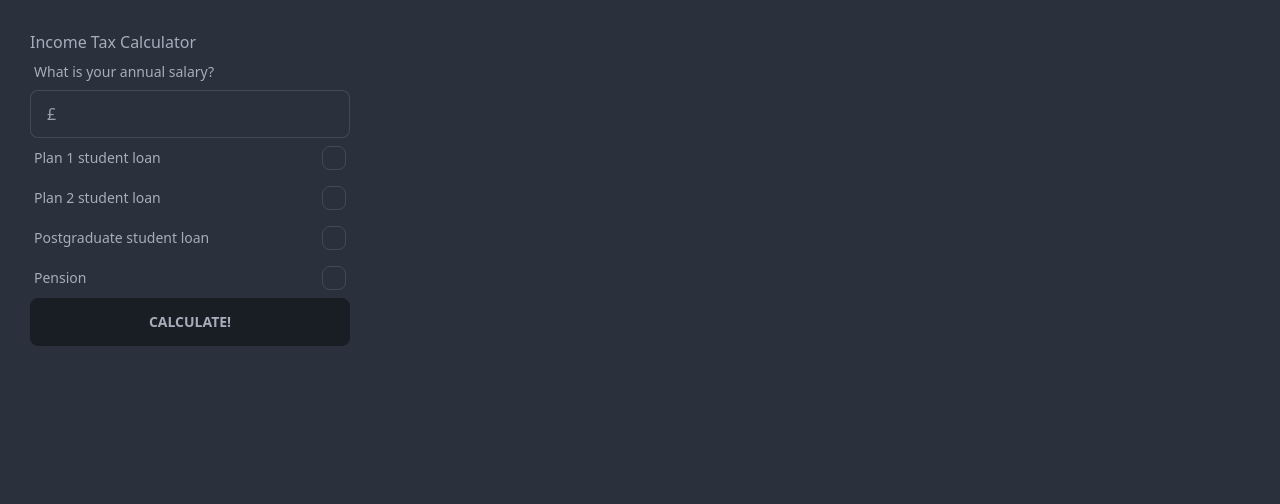
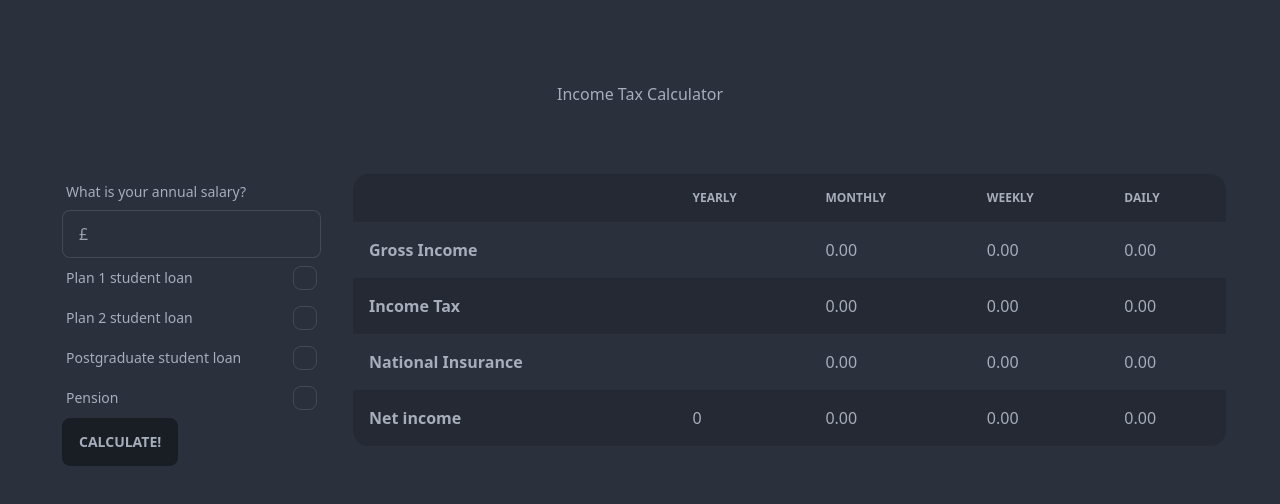
Before and after one commit to aamircodes/salary-calculator, a React (Create React App) app: page / in a window 1280 px wide. Shown: the top 504 px of the page. Built offline with nearby package versions, Linux system fonts and the light colour scheme.

Commit message:
Results table and main app layout WIP

```diff
--- a/src/App.js
+++ b/src/App.js
@@ -10,7 +10,7 @@ const App = () => {
     studentTaxOne: null,
     studentTaxTwo: null,
     pgLoan: null,
-    pension: null,
+    pension: '',
   });
 
   const [submittedCheckedLoans, setSubmittedCheckedLoans] = useState({
@@ -22,17 +22,39 @@ const App = () => {
 
   return (
     <div className='App'>
-      <div>
+      <header className='w-full my-4 px-4 md:pt-4'>
+        <div className='navbar justify-between bg-base-100 text-base-content rounded-box w-full max-w-xl mx-auto'>
+          <div className='flex-none'>
+            {/* <button
+              class='btn btn-square btn-ghost'
+              aria-label='Go to homepage'
+            >
+              <div class='relative w-full aspect-square m-1'>1</div>
+            </button> */}
+          </div>
+          <div className='flex-none'>
             <h1>Income Tax Calculator</h1>
+          </div>
+          <div className='flex-none'></div>
+        </div>
+      </header>
+      <div className='max-w-7xl mx-auto px-4 py-8'>
+        <div className='flex flex-wrap -mx-1'>
+          <div className='w-full md:w-1/4 px-2'>
             <Form
+              className='form-control w-full max-w-xs flex'
               setResults={setResults}
               setSubmittedCheckedLoans={setSubmittedCheckedLoans}
             />
+          </div>
+          <div className='w-full md:w-3/4 px-3'>
             <Results
               results={results}
               submittedCheckedLoans={submittedCheckedLoans}
             />
-      </div>{' '}
+          </div>
+        </div>
+      </div>
     </div>
   );
 };
--- a/src/components/Form.js
+++ b/src/components/Form.js
@@ -70,7 +70,7 @@ const Form = ({ setResults, setSubmittedCheckedLoans }) => {
 
     let tax = 0;
     if (income <= PERSONAL_ALLOWANCE) {
-      return 0;
+      return tax.toFixed(2);
     }
     if (income > HIGHER_RATE_THRESHOLD) {
       tax += (income - HIGHER_RATE_THRESHOLD) * INCOME_TAX_RATE_ADDITIONAL;
@@ -88,7 +88,7 @@ const Form = ({ setResults, setSubmittedCheckedLoans }) => {
       tax += (income - personalAllowance) * INCOME_TAX_RATE_HIGHER;
     }
 
-    return tax;
+    return tax.toFixed(2);
   }
 
   // Class 1A NI 23/24
@@ -106,7 +106,7 @@ const Form = ({ setResults, setSubmittedCheckedLoans }) => {
       ni += primaryNI * NI_RATE_SECONDARY;
     }
 
-    return ni;
+    return ni.toFixed(2);
   }
 
   function calculatePlanOneLoan(income, planTwoChecked) {
@@ -142,10 +142,10 @@ const Form = ({ setResults, setSubmittedCheckedLoans }) => {
   function calculatePension(income, percentage) {
     console.log(income, percentage);
     let pension = income * (percentage / 100);
-    return pension;
+    return pension.toFixed(2);
   }
   return (
-    <form onSubmit={handleSubmit} className='form-control w-full max-w-xs'>
+    <form onSubmit={handleSubmit} className='px-3'>
       <label className='label'>
         <span className='label-text'>What is your annual salary?</span>
       </label>
--- a/src/components/Results.js
+++ b/src/components/Results.js
@@ -1,38 +1,148 @@
 import React from 'react';
 
 const Results = ({ results, submittedCheckedLoans }) => {
-  const netIncome = (
+  const netIncome =
     results.submittedIncome -
     results.incomeTax -
     results.niTax -
     (submittedCheckedLoans.planOne ? results.studentTaxOne : 0) -
     (submittedCheckedLoans.planTwo ? results.studentTaxTwo : 0) -
     (submittedCheckedLoans.pgLoan ? results.pgLoan : 0) -
-    (submittedCheckedLoans.pension ? results.pension : 0)
+    (submittedCheckedLoans.pension ? results.pension : 0);
+
+  const monthlyIncome = (results.submittedIncome / 12).toFixed(2);
+  const monthlyPension = (results.pension / 12).toFixed(2);
+  const monthlyIncomeTax = (results.incomeTax / 12).toFixed(2);
+  const monthlyNiTax = (results.niTax / 12).toFixed(2);
+  const monthlyStudentTaxOne = (
+    submittedCheckedLoans.planOne ? results.studentTaxOne / 12 : 0
   ).toFixed(2);
+  const monthlyStudentTaxTwo = (
+    submittedCheckedLoans.planTwo ? results.studentTaxTwo / 12 : 0
+  ).toFixed(2);
+  const monthlyPgLoan = (
+    submittedCheckedLoans.pgLoan ? results.pgLoan / 12 : 0
+  ).toFixed(2);
+  const monthlyNetIncome = (netIncome / 12).toFixed(2);
+
+  const weeklyIncome = (results.submittedIncome / 52).toFixed(2);
+  const weeklyPension = (results.pension / 52).toFixed(2);
+  const weeklyIncomeTax = (results.incomeTax / 52).toFixed(2);
+  const weeklyNiTax = (results.niTax / 52).toFixed(2);
+  const weeklyStudentTaxOne = (
+    submittedCheckedLoans.planOne ? results.studentTaxOne / 52 : 0
+  ).toFixed(2);
+  const weeklyStudentTaxTwo = (
+    submittedCheckedLoans.planTwo ? results.studentTaxTwo / 52 : 0
+  ).toFixed(2);
+  const weeklyPgLoan = (
+    submittedCheckedLoans.pgLoan ? results.pgLoan / 52 : 0
+  ).toFixed(2);
+  const weeklyNetIncome = (netIncome / 52).toFixed(2);
+  const dailyIncome = (results.submittedIncome / 52 / 5).toFixed(2);
+  const dailyPension = (results.pension / 52 / 5).toFixed(2);
+  const dailyIncomeTax = (results.incomeTax / 52 / 5).toFixed(2);
+  const dailyNiTax = (results.niTax / 52 / 5).toFixed(2);
+  const dailyStudentTaxOne = (
+    submittedCheckedLoans.planOne ? results.studentTaxOne / 52 / 5 : 0
+  ).toFixed(2);
+  const dailyStudentTaxTwo = (
+    submittedCheckedLoans.planTwo ? results.studentTaxTwo / 52 / 5 : 0
+  ).toFixed(2);
+  const dailyPgLoan = (
+    submittedCheckedLoans.pgLoan ? results.pgLoan / 52 / 5 : 0
+  ).toFixed(2);
+  const dailyNetIncome = (netIncome / 52 / 5).toFixed(2);
+
   return (
-    <div>
-      {results.submittedIncome !== null && (
-        <div>
-          <p>Your net income is: £{netIncome} </p>
-          <p>Income Tax: £{results.incomeTax} </p>
-          <p>NI Tax: £{results.niTax} </p>
-          {submittedCheckedLoans.planOne && results.studentTaxOne ? (
-            <p>Student loan 1: £{results.studentTaxOne}</p>
-          ) : null}
-          {submittedCheckedLoans.planTwo && results.studentTaxTwo ? (
-            <p>Student loan 2: £{results.studentTaxTwo}</p>
-          ) : null}
-          {submittedCheckedLoans.pgLoan && results.pgLoan ? (
-            <p>
-              Postgraduate loan: £{results.pgLoan} <br />
-            </p>
-          ) : null}
-          {submittedCheckedLoans.pension && results.pension ? (
-            <p>Pension: £{results.pension}</p>
-          ) : null}
-        </div>
-      )}
+    <div className='overflow-x-auto'>
+      <table className='table table-zebra w-full'>
+        <thead>
+          <tr>
+            <th></th>
+            <th>Yearly</th>
+            <th>Monthly</th>
+            <th>Weekly</th>
+            <th>Daily</th>
+          </tr>
+        </thead>
+        <tbody>
+          <tr>
+            <th>Gross Income</th>
+            <td>{results.submittedIncome}</td>
+            <td>{monthlyIncome}</td>
+            <td>{weeklyIncome}</td>
+            <td>{dailyIncome}</td>
+          </tr>
+          {results.pension ? (
+            <tr>
+              <th>Pension Deductions</th>
+              <td>{results.pension}</td>
+              <td>{monthlyPension}</td>
+              <td>{weeklyPension}</td>
+              <td>{dailyPension}</td>
+            </tr>
+          ) : (
+            ''
+          )}
+          <tr>
+            <th>Income Tax</th>
+            <td>{results.incomeTax}</td>
+            <td>{monthlyIncomeTax}</td>
+            <td>{weeklyIncomeTax}</td>
+            <td>{dailyIncomeTax}</td>
+          </tr>
+          <tr>
+            <th>National Insurance</th>
+            <td>{results.niTax}</td>
+            <td>{monthlyNiTax}</td>
+            <td>{weeklyNiTax}</td>
+            <td>{dailyNiTax}</td>
+          </tr>
+          {submittedCheckedLoans.planOne ? (
+            <tr>
+              <th>Student Loan Plan 1</th>
+              <td>{results.studentTaxOne}</td>
+              <td>{monthlyStudentTaxOne}</td>
+              <td>{weeklyStudentTaxOne}</td>
+              <td>{dailyStudentTaxOne}</td>
+            </tr>
+          ) : (
+            ''
+          )}
+
+          {submittedCheckedLoans.planTwo ? (
+            <tr>
+              <th>Student Loan Plan 2</th>
+              <td>{results.studentTaxTwo}</td>
+              <td>{monthlyStudentTaxTwo}</td>
+              <td>{weeklyStudentTaxTwo}</td>
+              <td>{dailyStudentTaxTwo}</td>
+            </tr>
+          ) : (
+            ''
+          )}
+
+          {submittedCheckedLoans.pgLoan ? (
+            <tr>
+              <th>Postgraduate Loan</th>
+              <td>{results.pgLoan}</td>
+              <td>{monthlyPgLoan}</td>
+              <td>{weeklyPgLoan}</td>
+              <td>{dailyPgLoan}</td>
+            </tr>
+          ) : (
+            ''
+          )}
+          <tr>
+            <th>Net income</th>
+            <td>{netIncome}</td>
+            <td>{monthlyNetIncome}</td>
+            <td>{weeklyNetIncome}</td>
+            <td>{dailyNetIncome}</td>
+          </tr>
+        </tbody>
+      </table>
     </div>
   );
 };
```
Lines whose indentation alone changed are shown as unchanged.
